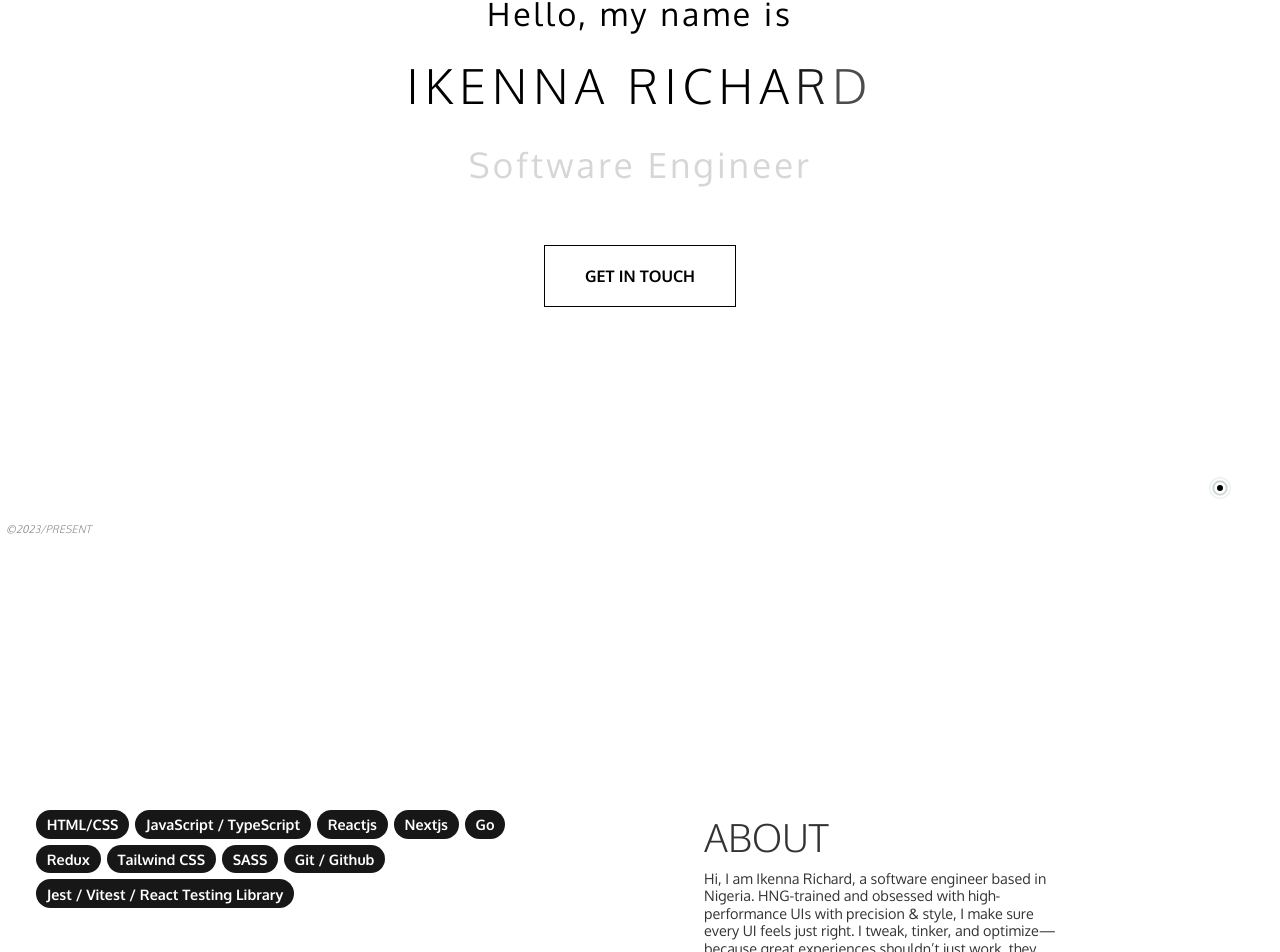
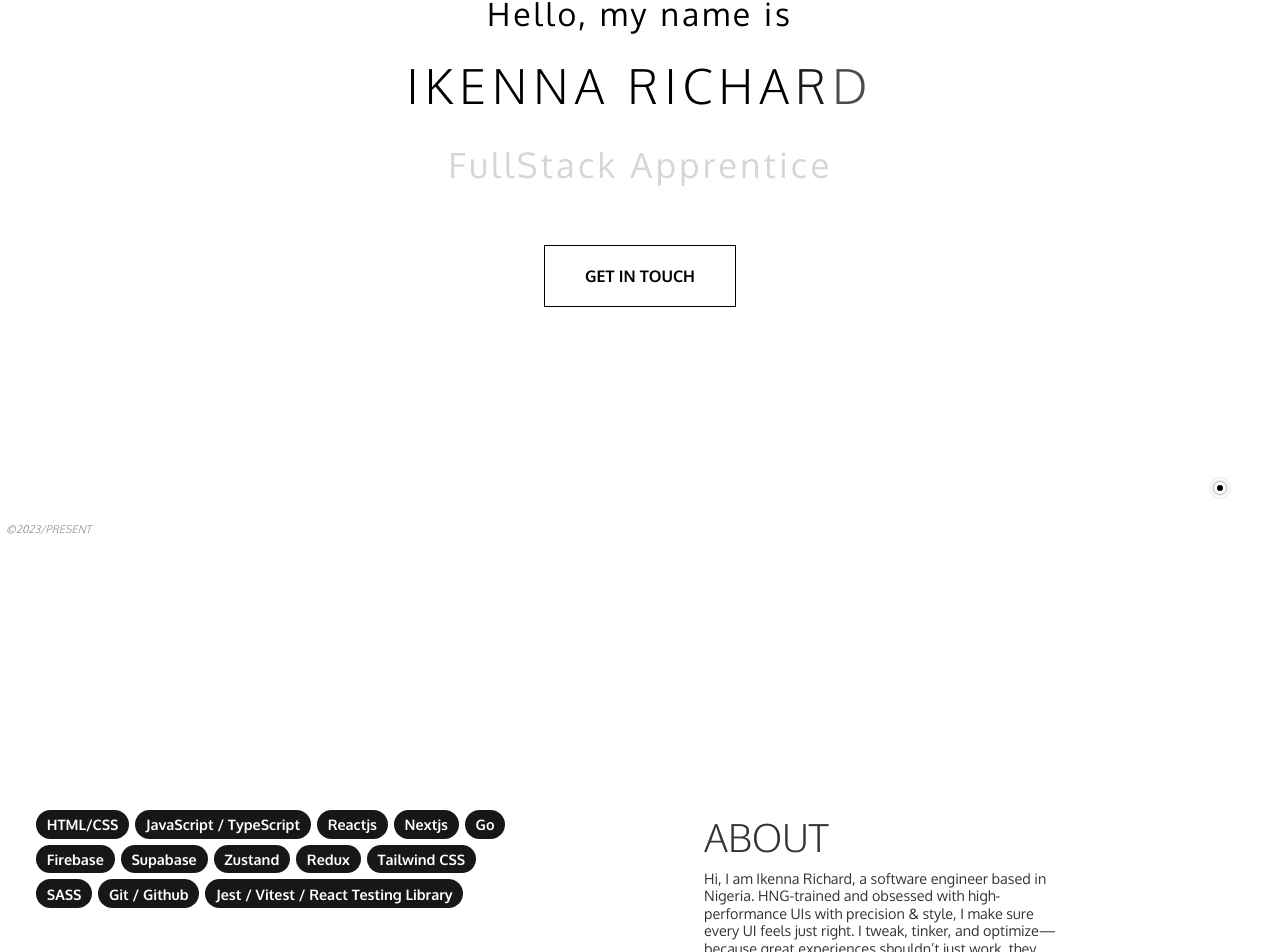
Before and after one commit to ikennarichard/v2, a React (Vite) app: page / in a window 1280 px wide. Shown: the part 262-1214 px from the top of the page. Built offline with nearby package versions, Linux system fonts and the light colour scheme.

Commit message:
chore: update content

```diff
--- a/src/components/about/About.jsx
+++ b/src/components/about/About.jsx
@@ -25,6 +25,7 @@ const About = () => {
   return (
     <div className="about">
       <div className="wrapper">
+
         <div className="info">
           <ul>
             <li>
@@ -41,6 +42,15 @@ const About = () => {
             </li>
             <li>
               <p>Go</p>
+            </li>
+            <li>
+              <p>Firebase</p>
+            </li>
+            <li>
+              <p>Supabase</p>
+            </li>
+            <li>
+              <p>Zustand</p>
             </li>
             <li>
               <p>Redux</p>
--- a/src/components/hero/Hero.jsx
+++ b/src/components/hero/Hero.jsx
@@ -105,7 +105,7 @@ const Hero = () => {
             animate="visible"
             variants={jobTitleVariants}
           >
-            Software Engineer
+            FullStack Apprentice
           </motion.p>
           <motion.div
             className={`buttons
```
